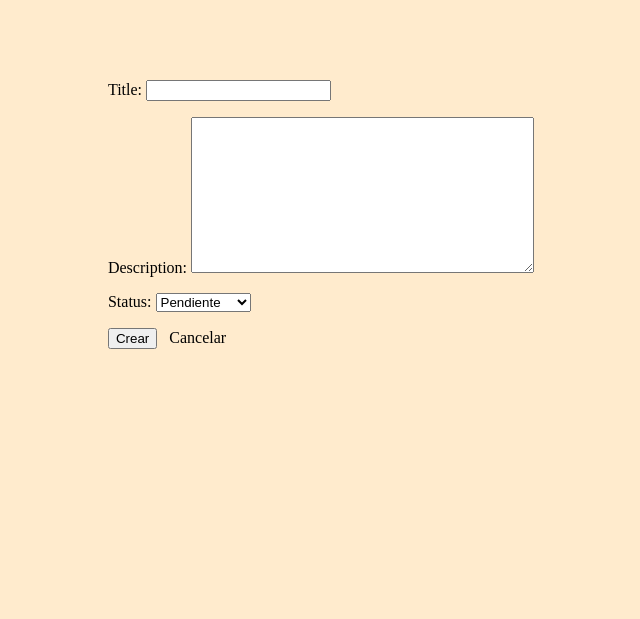
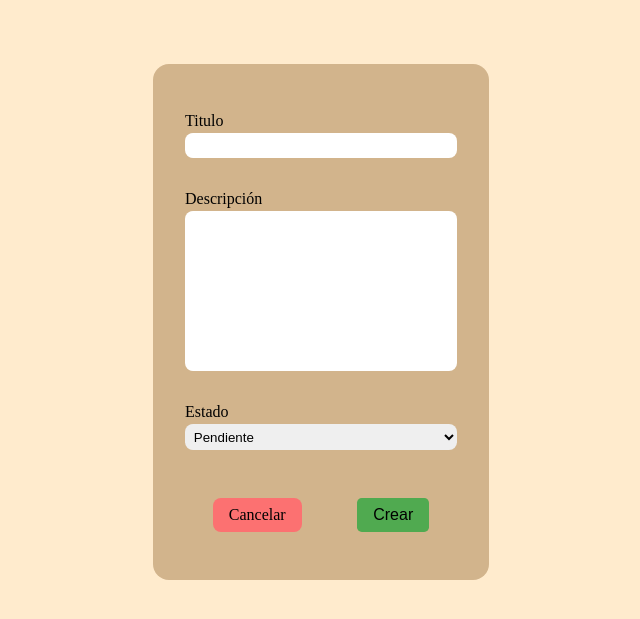
Before and after one commit to GzaJai/todo-app-django, a Django app: page /todo/create in a window 1280 px wide. Shown: the part 66-685 px from the top of the page, without its empty margins (319-959 px from the left). Run offline with Django 5.2, Linux system fonts and the light colour scheme; a user stored in the database is signed in.

Commit message:
styling create-todo.html

```diff
--- a/todos/static/css/styles.css
+++ b/todos/static/css/styles.css
@@ -153,3 +153,72 @@ a .todo-item {
 .return-button {
     background-color: #f3f3f3;
 }
+
+.form-container {
+    width: 17rem;
+    background-color: tan;
+    padding: 2rem;
+    border-radius: 1rem;
+}
+
+form {
+    display: flex;
+    flex-direction: column;
+    align-items: center;
+    justify-content: center;
+}
+
+.input-container {
+    width: 100%;
+    display: flex;
+    flex-direction: column;
+    justify-content: space-between;
+    padding: 1rem;
+    gap: .2rem;
+}
+
+.input-container label {
+    color: black;
+}
+
+.input-container input,
+.input-container select,
+.input-container textarea {
+    border: none;
+    border-radius: .5rem;
+    padding: .3rem;
+    resize: none;
+}
+
+.button-container {
+    display: flex;
+}
+
+.save-button {
+    background-color: #50aa50;
+    font-size: 1rem;
+    color: black;
+    padding: .5rem 1rem;
+    border: none;
+    border-radius: .3rem;
+    transition: 200ms;
+}
+
+.save-button:hover {
+    cursor: pointer;
+    background-color: limegreen;
+    color: white;
+}
+
+.cancel-button {
+    background-color: #fc7171;
+    font-size: 1rem;
+    color: black;
+    padding: .5rem 1rem;
+    border: none;
+    border-radius: .3rem;
+}
+
+.cancel-button:hover {
+    background-color: #ff0000;
+}
--- a/todos/templates/create-todo.html
+++ b/todos/templates/create-todo.html
@@ -1,10 +1,28 @@
 {% extends 'layout.html' %}
 
 {% block content1 %}
-<form method="POST">
-    {% csrf_token %}
-    {{ form.as_p }}
-    <button type="submit">Crear</button>
-    <a href="{% url 'home' %}">Cancelar</a>
-</form>
+<div class="form-container">
+    <form method="POST">
+        {% csrf_token %}
+        <div class="input-container">
+            <label for="title">Titulo</label>
+            {{ form.title }}
+            {{ form.title.errors }}
+        </div>
+        <div class="input-container">
+            <label for="title">Descripción</label>
+            {{ form.description }}
+            {{ form.description.errors }}
+        </div>
+        <div class="input-container">
+            <label for="title">Estado</label>
+            {{ form.status }}
+            {{ form.status.errors }}
+        </div>
+        <div class="button-container">
+            <a class="cancel-button" href="{% url 'home' %}">Cancelar</a>
+            <button class="save-button" type="submit">Crear</button>
+        </div>
+    </form>
+</div>
 {% endblock %}
```
